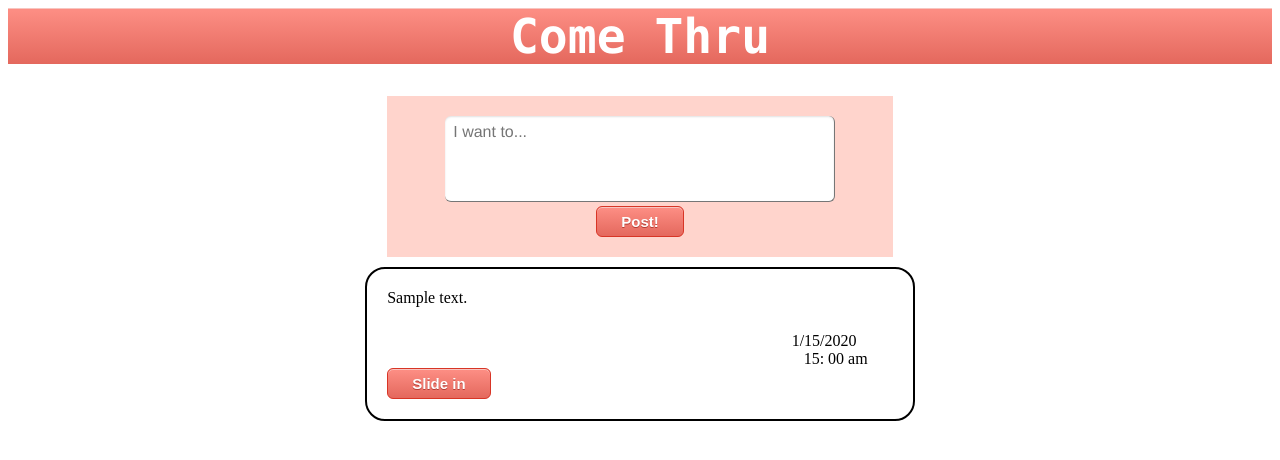
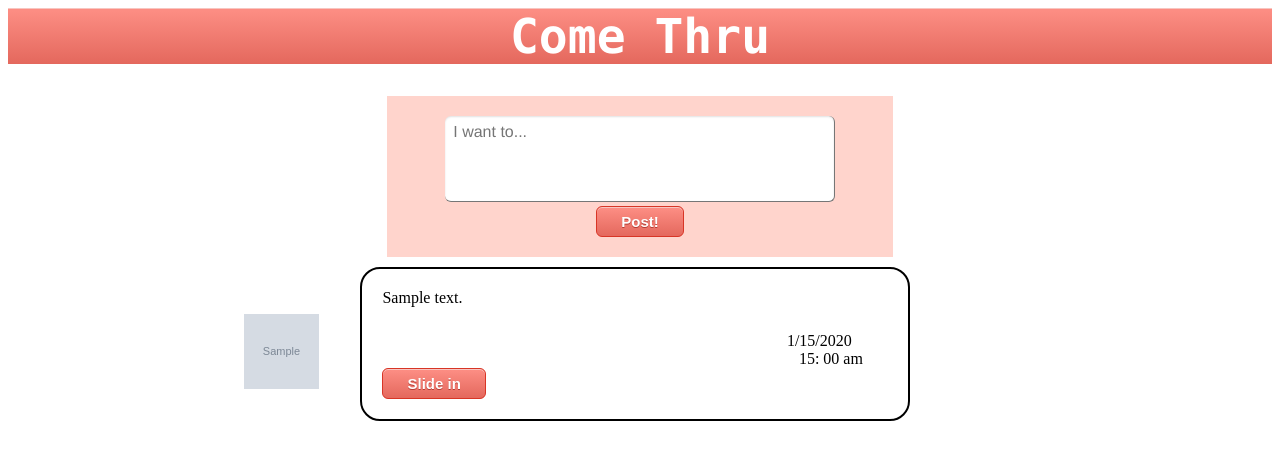
Before and after one commit to jopoblete/im_down, a Python web app: template down/templates/home.html in a window 1280 px wide. Shown: the top 460 px of the page. Run offline with Jinja, Linux system fonts and the light colour scheme; the template is opened without the code that fills it: most values are stand-ins (such as "Sample title", 1, 10 or a date in 2020); grey boxes marked "Sample" are stand-in pictures; some libraries are stand-ins or nearby versions.

Commit message:
Added profile picture next to text

```diff
--- a/down/main.py
+++ b/down/main.py
@@ -73,14 +73,16 @@ class WelcomeHandler(webapp2.RequestHandler):
             {'plus_user_image': plus_user['image']['url']}))
 
 class MainHandler(webapp2.RequestHandler):
+    @decorator.oauth_required
     def get(self):
         blog_posts = Post.query().order(-Post.date).fetch()
         user = users.get_current_user()
         userEmail = users.get_current_user().email()
 
         newuser = User(email=userEmail)
-
-        template_values = {'posts':blog_posts} #fetch all the posts
+        http = decorator.http()
+        plus_user = service.people().get(userId='me').execute(http=http)
+        template_values = {'posts':blog_posts,'plus_user_image': plus_user['image']['url']} #fetch all the posts
         template = jinja_environment.get_template('home.html')
         self.response.write(template.render(template_values))
 
--- a/down/styles/main.css
+++ b/down/styles/main.css
@@ -15,6 +15,7 @@ h1{
   background:-ms-linear-gradient(top, #fc8d83 5%, #e4685d 100%);
   background:linear-gradient(to bottom, #fc8d83 5%, #e4685d 100%);
 }
+
 body{
   text-align: center;
   text-decoration: none;
@@ -58,6 +59,19 @@ textarea {
   padding: 5px 8px;
   transition: background-color 0.2s ease 0s;
 }
+
+.wholeEvent{
+}
+.profilePic{
+  display: inline-block;
+  margin-right: 3%;
+}
+.eventText{
+  display: inline;
+  margin-right: 10%;
+
+}
+
 
 
 div.event{
--- a/down/templates/home.html
+++ b/down/templates/home.html
@@ -7,8 +7,6 @@
     <script src="https://ajax.googleapis.com/ajax/libs/jquery/3.1.0/jquery.min.js"></script>
   </head>
   <body>
-
-
 
     <div id="fb-root"></div>
     <script>(function(d, s, id) {
@@ -42,10 +40,15 @@
 
     {% for post in posts %}
 
-    <div>
+    <div class="wholeEvent">
+      <div class='profilePic'>
+        <img src="{{plus_user_image}}" height='75px' width='75px'>
+      </div>
+      <div class='eventText'>
       <a href="{{post.url()}}">
 
       <div class="event">
+
         {{post.text}}
         <div class= "date"> {{post.date.month}}/{{post.date.day}}/{{ post.date.year}} <br>
           &nbsp;&nbsp;
@@ -74,6 +77,8 @@
 
       </a>
     </div>
+</div>
+</div>
     {% endfor %}
 
 
```
Lines whose indentation alone changed are shown as unchanged.
